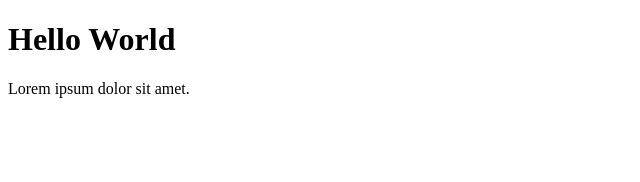
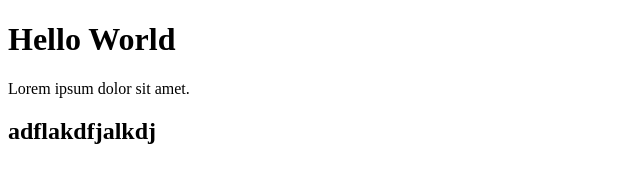
Before and after one commit to Mirzajon/git-repositori, a plain HTML site: page index.html in a window 1280 px wide. Shown: the whole page, without its empty margins (0-640 px from the left). Drawn offline with Linux system fonts and the light colour scheme.

Commit message:
add new h2 tag

```diff
--- a/index.html
+++ b/index.html
@@ -9,5 +9,7 @@
   <body>
     <h1>Hello World</h1>
     <p>Lorem ipsum dolor sit amet.</p>
+
+    <h2>adflakdfjalkdj</h2>
   </body>
 </html>
```
